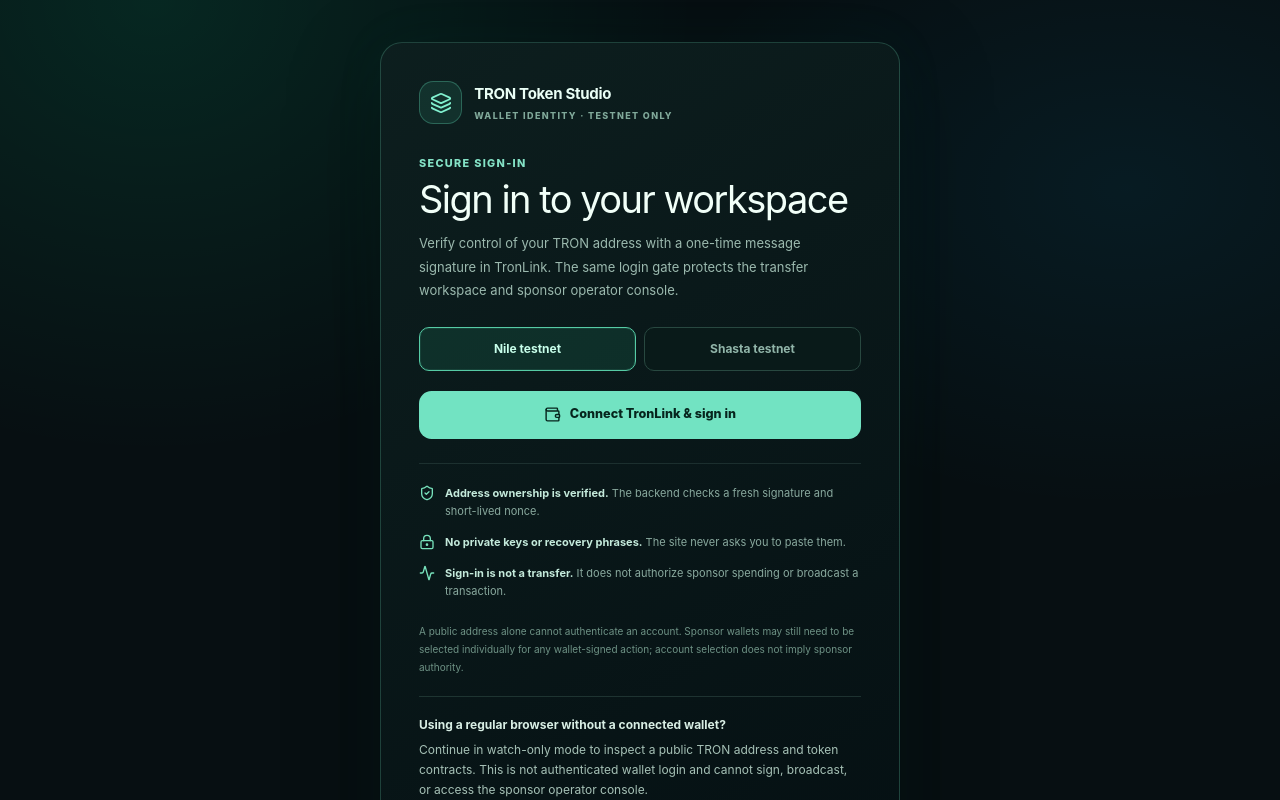
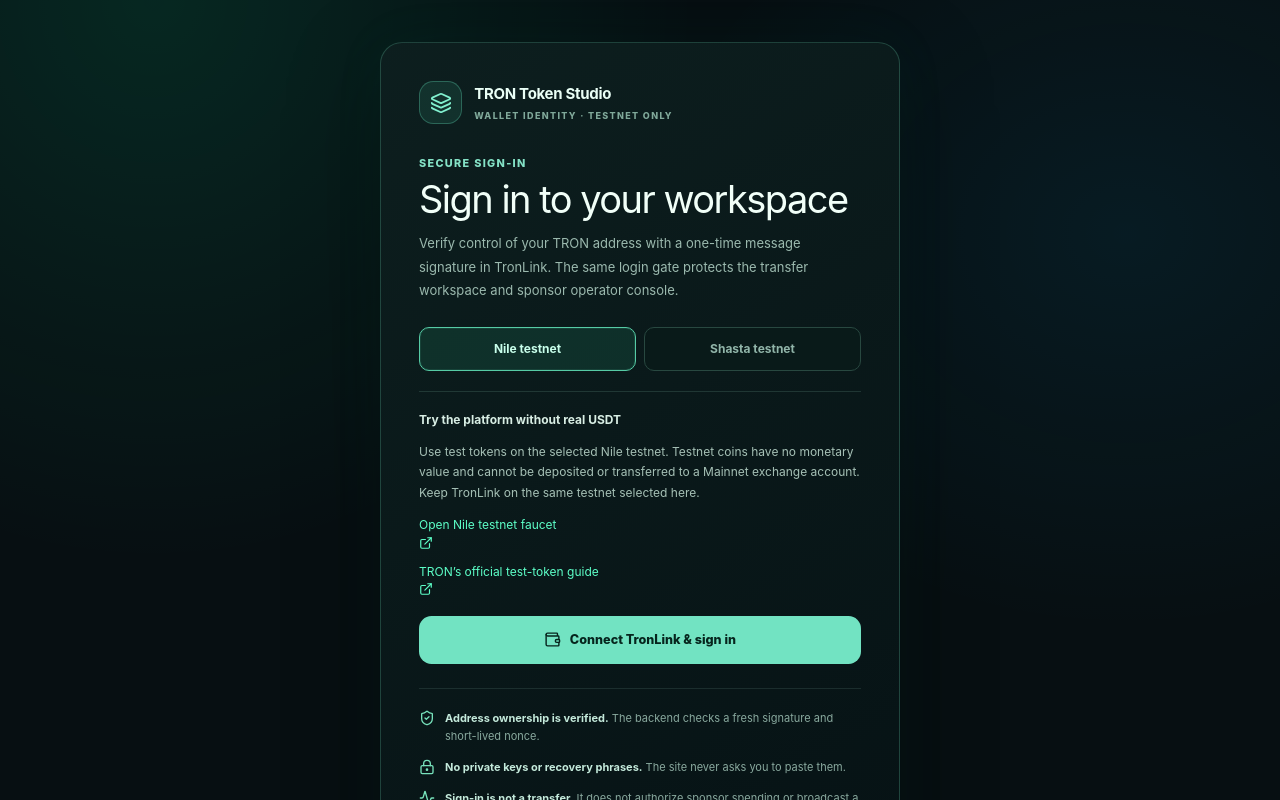
Before and after one commit to MyTeleProject2026/trc20-usdt-token-cloner, a React (Vite) app: page / in a window 1280 px wide. Shown: the top 800 px of the page. Built offline with nearby package versions, Linux system fonts and the light colour scheme; no server answers.

Commit message:
feat: add no-real-USDT testnet faucet path to sign-in

```diff
--- a/src/AuthGate.tsx
+++ b/src/AuthGate.tsx
@@ -1,6 +1,6 @@
 import { useEffect, useState } from 'react'
 import type { ReactNode } from 'react'
-import { Activity, Eye, Layers, LockKeyhole, RefreshCw, ShieldCheck, Wallet } from 'lucide-react'
+import { Activity, ExternalLink, Eye, Layers, LockKeyhole, RefreshCw, ShieldCheck, Wallet } from 'lucide-react'
 
 type NetworkId = 'nile' | 'shasta'
 type WalletSession = { address: string; network: NetworkId; expiresAt: number; sessionToken: string }
@@ -289,6 +289,17 @@
           <button type="button" aria-pressed={network === 'nile'} className={network === 'nile' ? 'is-selected' : ''} onClick={() => selectNetwork('nile')}>Nile testnet</button>
           <button type="button" aria-pressed={network === 'shasta'} className={network === 'shasta' ? 'is-selected' : ''} onClick={() => selectNetwork('shasta')}>Shasta testnet</button>
         </div>
+
+        <div className="studio-auth-readonly" role="note">
+          <p><strong>Try the platform without real USDT</strong></p>
+          <p>Use test tokens on the selected {network === 'nile' ? 'Nile' : 'Shasta'} testnet. Testnet coins have no monetary value and cannot be deposited or transferred to a Mainnet exchange account. Keep TronLink on the same testnet selected here.</p>
+          <p>
+            <a href={network === 'nile' ? 'https://nileex.io/join/getJoinPage' : 'https://shasta.tronex.io/join/getJoinPage'} target="_blank" rel="noopener noreferrer">
+              Open {network === 'nile' ? 'Nile' : 'Shasta'} testnet faucet <ExternalLink size={14} aria-hidden="true" />
+            </a>
+          </p>
+          <p><a href="https://developers.tron.network/docs/getting-testnet-tokens-on-tron" target="_blank" rel="noopener noreferrer">TRON’s official test-token guide <ExternalLink size={14} aria-hidden="true" /></a></p>
+        </div>
         {checking ? (
           <div className="studio-auth-loading" role="status"><RefreshCw className="studio-spin" size={18} aria-hidden="true" /> Checking saved wallet session…</div>
         ) : (
```
